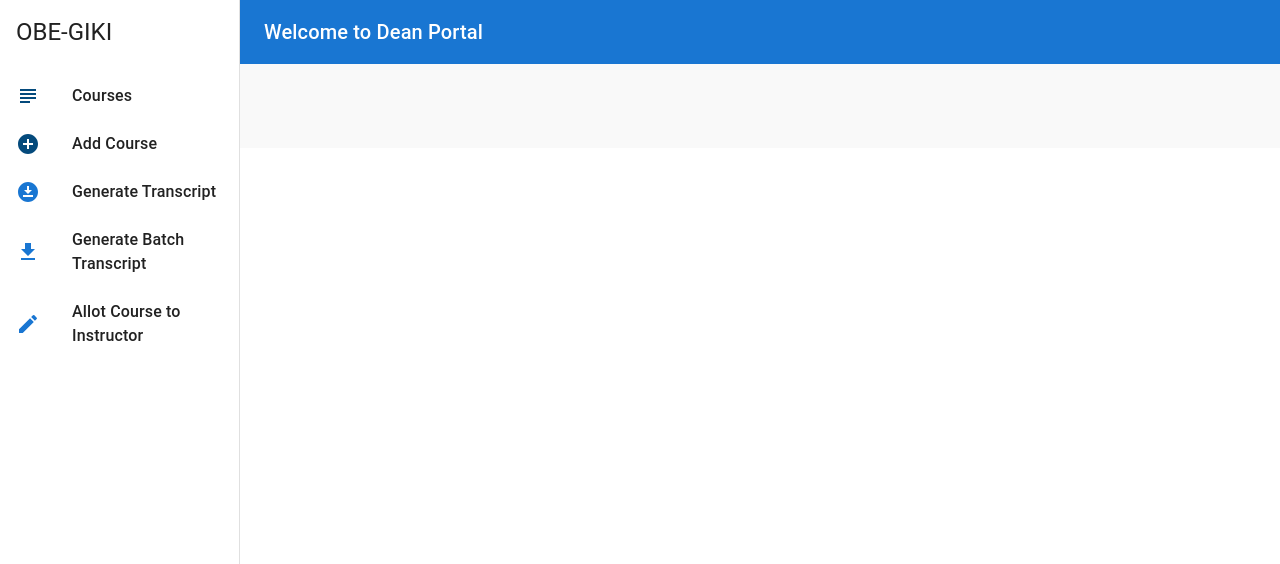
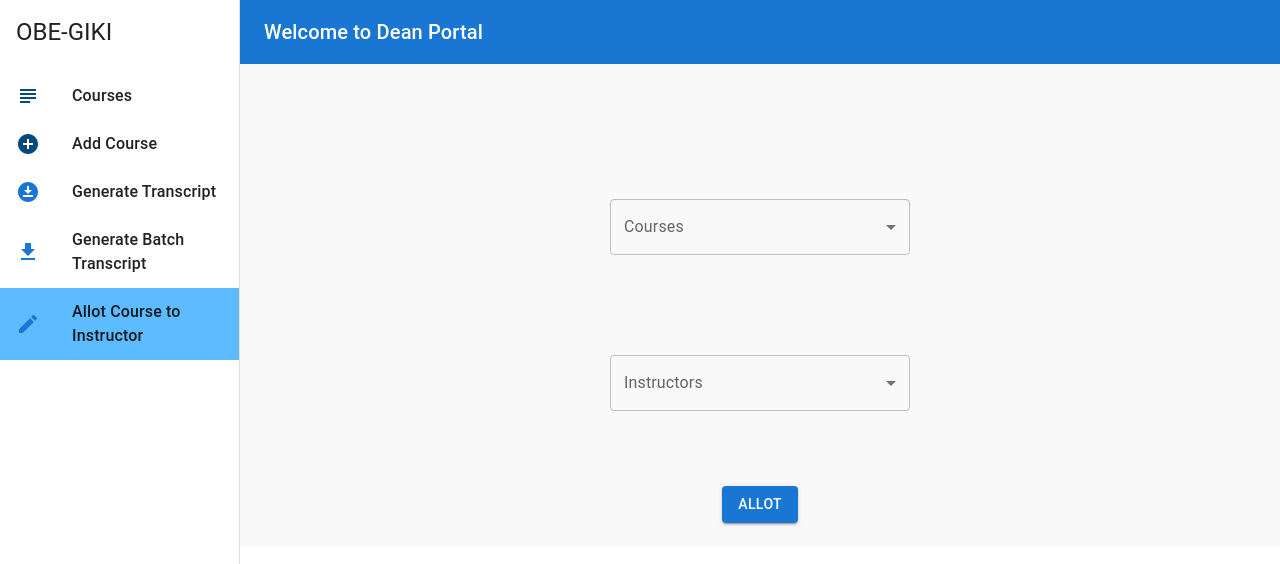
Before and after one commit to MusaGillani/GikiObe, a React (Create React App) app: page /allot-course in a window 1280 px wide. Shown: the top 564 px of the page. Built offline with nearby package versions, Linux system fonts and the light colour scheme.

Commit message:
Allot Course Design

```diff
--- a/src/App.js
+++ b/src/App.js
@@ -10,6 +10,7 @@ import DeanPortal from "./pages/DeanPortal/DeanPortal";
 import Layout from "./pages/DeanPortal/Layout";
 import { createMuiTheme, ThemeProvider } from "@material-ui/core";
 import BatchTrans from "./pages/DeanPortal/BatchTrans";
+import AllotCourse from "./pages/DeanPortal/AllotCourse";
 
 const theme = createMuiTheme({
   palette: {
@@ -53,6 +54,9 @@ function App() {
             <Route exact path="/generate-transcript-batch">
               <BatchTrans />
             </Route>
+            <Route exact path="/allot-course">
+              <AllotCourse />
+            </Route>
           </Switch>
         </Layout>
       </Router>
--- /dev/null
+++ b/src/pages/DeanPortal/AllotCourse.js
@@ -0,0 +1,205 @@
+import * as React from "react";
+import { useTheme } from "@mui/material/styles";
+import OutlinedInput from "@mui/material/OutlinedInput";
+import InputLabel from "@mui/material/InputLabel";
+import MenuItem from "@mui/material/MenuItem";
+import FormControl from "@mui/material/FormControl";
+import Select from "@mui/material/Select";
+import { Container } from "@mui/material";
+import { makeStyles } from "@material-ui/styles";
+import Button from "@mui/material/Button";
+import { useEffect, useState } from "react";
+import Box from "@mui/material/Box";
+import Typography from "@mui/material/Typography";
+import { useHistory } from "react-router-dom";
+
+import Dialog from "@mui/material/Dialog";
+import DialogActions from "@mui/material/DialogActions";
+import DialogContent from "@mui/material/DialogContent";
+import DialogContentText from "@mui/material/DialogContentText";
+import DialogTitle from "@mui/material/DialogTitle";
+import Chip from "@mui/material/Chip";
+import Stack from "@mui/material/Stack";
+
+const useStyles = makeStyles({
+  name: {
+    paddingTop: 10,
+    paddingBottom: 20,
+  },
+
+  btn: {
+    fontSize: 60,
+    backgroundColor: "blue",
+    "&:hover": {
+      backgroundColor: "blue",
+    },
+  },
+  field: {
+    paddingTop: 40,
+    paddingBottom: 20,
+    display: "block",
+    width: 300,
+    color: "blue",
+  },
+  appbar: {
+    paddingBottom: 20,
+  },
+  abc: {
+    marginTop: 175,
+    paddingBottom: 75,
+  },
+  box: {
+    marginBottom: 100,
+  },
+});
+
+const Steachers = [
+  "Mohsin Zafar",
+  "Sajid Ali",
+  "Masroor Ali",
+  "Fawad Hussain",
+  "Ali Shaukat",
+];
+
+const Scourses = [
+  "Signals and System",
+  "Applied Artifical Intelligence",
+  "Introduction to Programming",
+  "Logic Design",
+  "Full Stack Development",
+  "Database Management System",
+];
+
+export default function GenerateModified() {
+  const classes = useStyles();
+  const [teachers, setTeachers] = useState(Steachers);
+  const [teacher, setTeacher] = useState("");
+  const [courses, setCourses] = useState(Scourses);
+  const [course, setCourse] = useState("");
+  const history = useHistory();
+
+  const [open, setOpen] = React.useState(false);
+
+  const handleChange_r = (event) => {
+    setTeacher(event.target.value);
+  };
+
+  const handleChange = (event) => {
+    setCourse(event);
+  };
+
+  const handleSubmit = (e) => {
+    e.preventDefault();
+    console.log(course, " ", teacher);
+    setOpen(true);
+  };
+
+  //   const handleClickOpen = (scrollType) => () => {
+  //     setOpen(true);
+  //     setScroll(scrollType);
+  //   };
+
+  const handleClose = () => {
+    setOpen(false);
+  };
+
+  const handleDelete = () => {
+    console.info("You clicked the delete icon.");
+  };
+
+  const descriptionElementRef = React.useRef(null);
+  React.useEffect(() => {
+    if (open) {
+      const { current: descriptionElement } = descriptionElementRef;
+      if (descriptionElement !== null) {
+        descriptionElement.focus();
+      }
+    }
+  }, [open]);
+
+  return (
+    <div className="App">
+      <Container align="center">
+        <form onSubmit={handleSubmit}>
+          {teachers && courses && (
+            <div className={classes.abc}>
+              <Box sx={{ minWidth: 120 }} className={classes.box}>
+                <FormControl className={classes.field}>
+                  <InputLabel id="demo-simple-select-label">Courses</InputLabel>
+                  <Select
+                    labelId="demo-simple-select-label"
+                    id="demo-simple-select"
+                    value={course}
+                    label="Courses"
+                    onChange={(e) => handleChange(e.target.value)}
+                  >
+                    {courses.map((name) => (
+                      <MenuItem value={name}>{name}</MenuItem>
+                    ))}
+                  </Select>
+                  {/* {console.log(sBatch)} */}
+                </FormControl>
+              </Box>
+              <Box sx={{ minWidth: 120 }}>
+                <FormControl className={classes.field}>
+                  <InputLabel id="demo-simple-select-label">
+                    Instructors
+                  </InputLabel>
+                  <Select
+                    labelId="demo-simple-select-label"
+                    id="demo-simple-select"
+                    value={teacher}
+                    label="Instructors"
+                    onChange={handleChange_r}
+                  >
+                    {teachers.map((name) => (
+                      <MenuItem value={name}>{name}</MenuItem>
+                    ))}
+                  </Select>
+                  {/* {setRegNum(regNum)} */}
+                </FormControl>
+              </Box>
+            </div>
+          )}
+          <Button
+            type="submit"
+            variant="contained"
+            className={classes.btn}
+            onSubmit={handleSubmit}
+          >
+            Allot
+          </Button>
+        </form>
+      </Container>
+      <Dialog
+        open={open}
+        onClose={handleClose}
+        scroll={"paper"}
+        aria-labelledby="scroll-dialog-title"
+        aria-describedby="scroll-dialog-description"
+      >
+        <DialogTitle id="scroll-dialog-title">{teacher}</DialogTitle>
+        <DialogContent>
+          <DialogContentText
+            id="scroll-dialog-description"
+            ref={descriptionElementRef}
+            tabIndex={-1}
+          >
+            <Typography variant="h6" color="primary" className={classes.name}>
+              Currently Alloted Courses
+            </Typography>
+            <Stack direction="row" spacing={1}>
+              <Chip label="CS101" onDelete={handleDelete} variant="outlined" />
+              <Chip label="CS102" variant="outlined" onDelete={handleDelete} />
+              <Chip label="CS103" variant="outlined" onDelete={handleDelete} />
+              <Chip label="CS104" variant="outlined" onDelete={handleDelete} />
+            </Stack>
+          </DialogContentText>
+        </DialogContent>
+        <DialogActions>
+          <Button onClick={handleClose}>Confirm</Button>
+        </DialogActions>
+      </Dialog>
+    </div>
+  );
+}
--- a/src/pages/DeanPortal/BatchTrans.js
+++ b/src/pages/DeanPortal/BatchTrans.js
@@ -7,14 +7,22 @@ import { Container } from "@mui/material";
 import InputLabel from "@mui/material/InputLabel";
 import MenuItem from "@mui/material/MenuItem";
 import { makeStyles } from "@material-ui/styles";
+import Button from "@mui/material/Button";
 
 const useStyles = makeStyles({
+  // form: {
+  //   marginTop: 100,
+  // },
   btn: {
     fontSize: 60,
+    marginLeft: 100,
     backgroundColor: "blue",
     "&:hover": {
       backgroundColor: "blue",
     },
+  },
+  abc: {
+    marginLeft: 450,
   },
   field: {
     paddingTop: 40,
@@ -23,12 +31,9 @@ const useStyles = makeStyles({
     width: 300,
     color: "blue",
   },
-  abc: {
-    paddingBottom: 75,
-  },
   box: {
     marginBottom: 100,
-    marginLeft: 200,
+    marginLeft: 350,
     marginTop: 200,
   },
 });
@@ -49,9 +54,16 @@ export default function BatchTrans() {
   const handleChange = (event) => {
     setSBatch(event);
   };
-
+  const handleSubmit = (e) => {
+    e.preventDefault();
+    // if (regNum) {
+    //   history.push(`/transcript-download/${regNum}`);
+    // }
+  };
   return (
     <div>
+      {/* <Container> */}
+      <form onSubmit={handleSubmit}>
         {console.log(batches)}
         <Box sx={{ minWidth: 120 }} className={classes.box}>
           <FormControl className={classes.field}>
@@ -69,8 +81,18 @@ export default function BatchTrans() {
             </Select>
             {/* {console.log(sBatch)} */}
           </FormControl>
-        <div></div>
         </Box>
+        <div className={classes.abc}>
+          <Button
+            type="submit"
+            variant="contained"
+            // onSubmit={handleSubmit}
+          >
+            Generate
+          </Button>
+        </div>
+      </form>
+      {/* </Container> */}
     </div>
   );
 }
--- a/src/pages/DeanPortal/Layout.js
+++ b/src/pages/DeanPortal/Layout.js
@@ -80,7 +80,7 @@ export default function Layout({ children }) {
     {
       text: "Allot Course to Instructor",
       icon: <EditIcon color="primary" />,
-      path: "/abc",
+      path: "/allot-course",
     },
   ];
 
```
Lines whose indentation alone changed are shown as unchanged.
